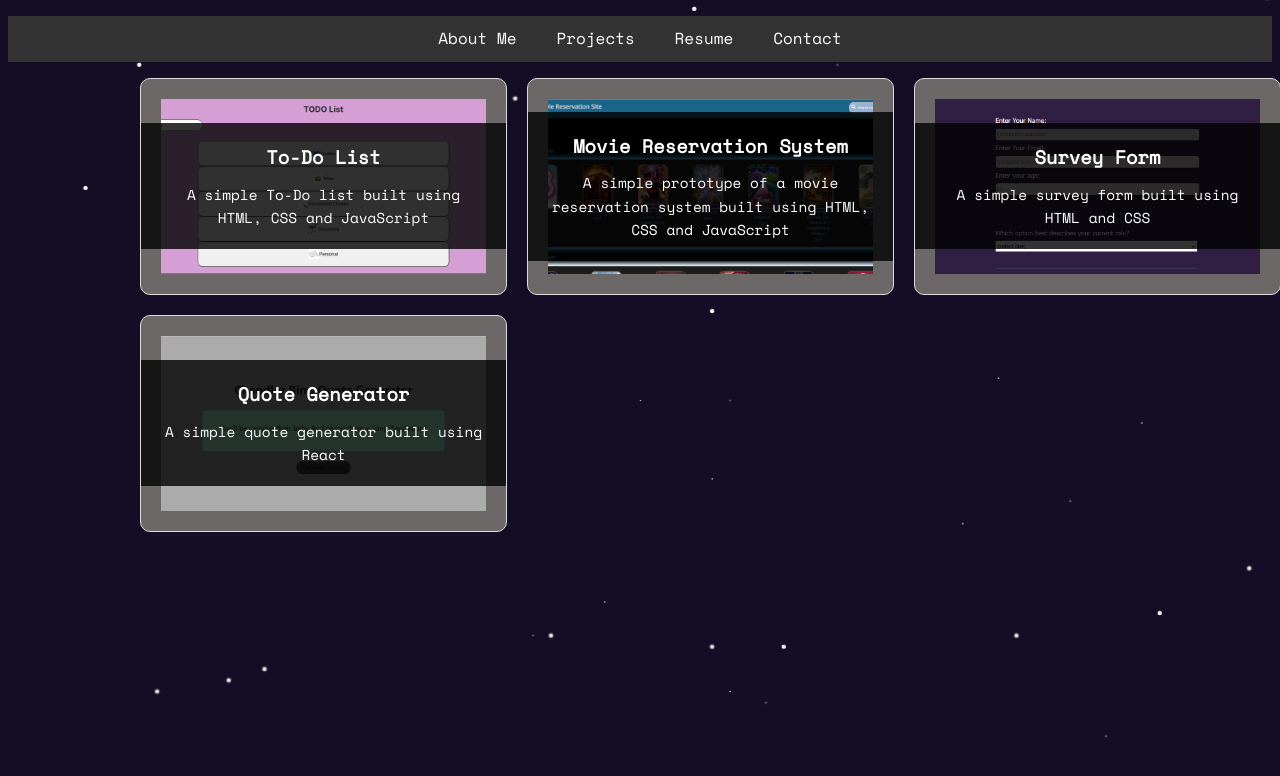
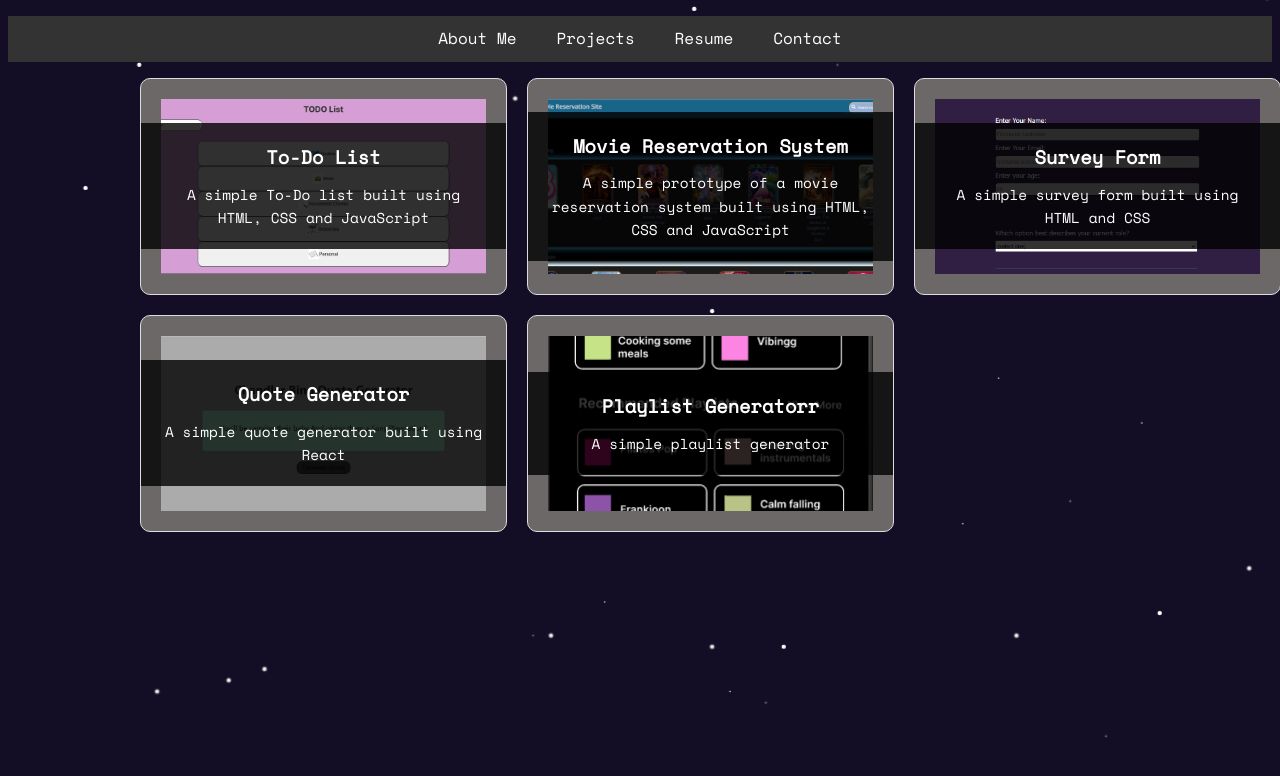
Before and after one commit to ziniverse/portfolio, a plain HTML site: page index.html in a window 1280 px wide. Both pictures are taken after a click on the link "Projects". Drawn offline with nearby package versions, Linux system fonts and the light colour scheme.

Commit message:
Update index.html

```diff
--- a/index.html
+++ b/index.html
@@ -56,6 +56,12 @@
             <p>A simple quote generator built using React</p>
         </div>
     </a></div>
+    <div class="project-box"><a href="https://www.figma.com/design/3YtQpLQ9Y5assQ0uhUVgFn/Untitled?node-id=0-1&t=VquNWG1FvcUVE5ud-1" target="_blank" style="background-image:url('Screenshot\ 2025-01-26\ 221616.png');" class="project-link">
+            <div class="project-content">
+            <h3>Playlist Generatorr</h3>
+            <p>A simple playlist generator</p>
+        </div>
+    </a></div>
 
         </div>
         <!-- Add your projects here -->
```
